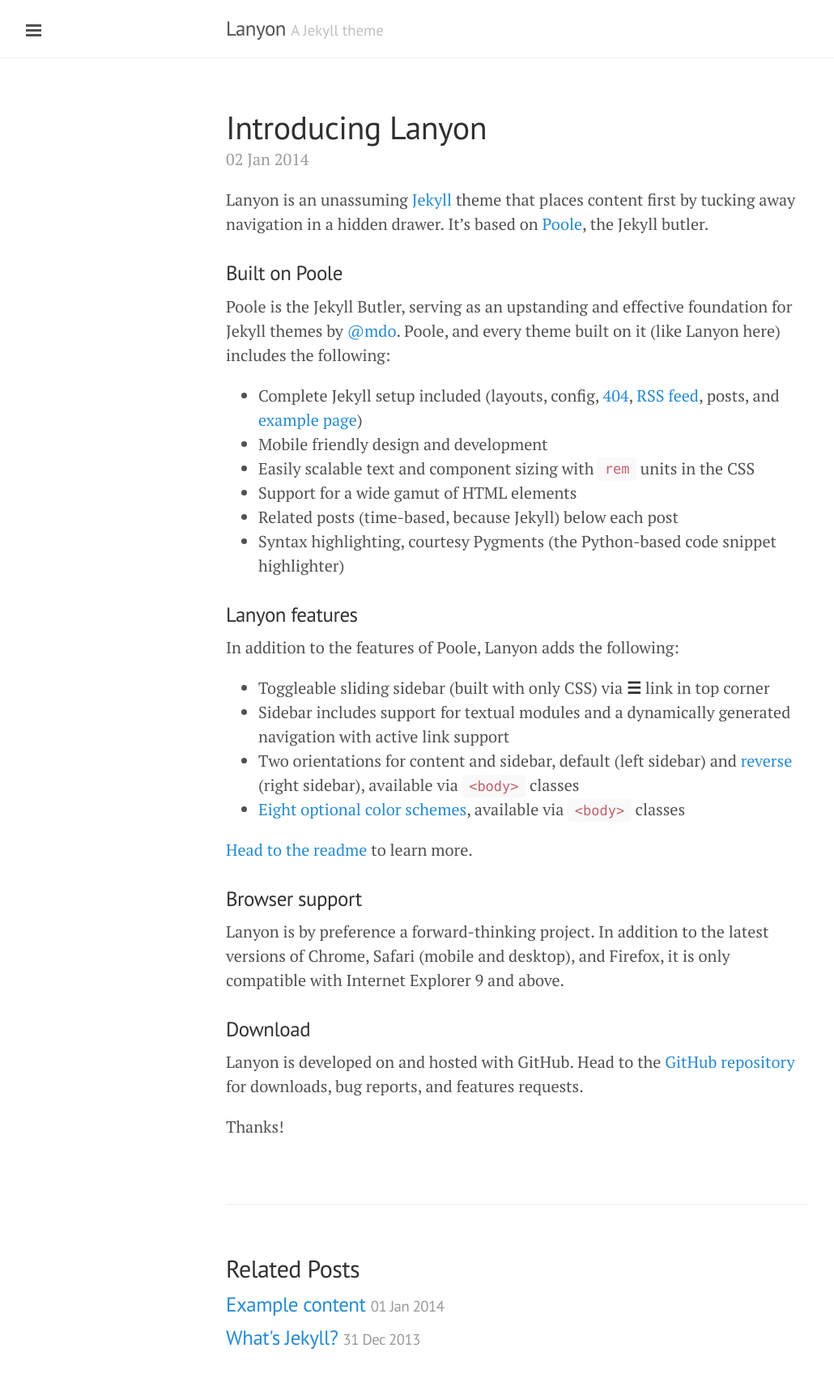
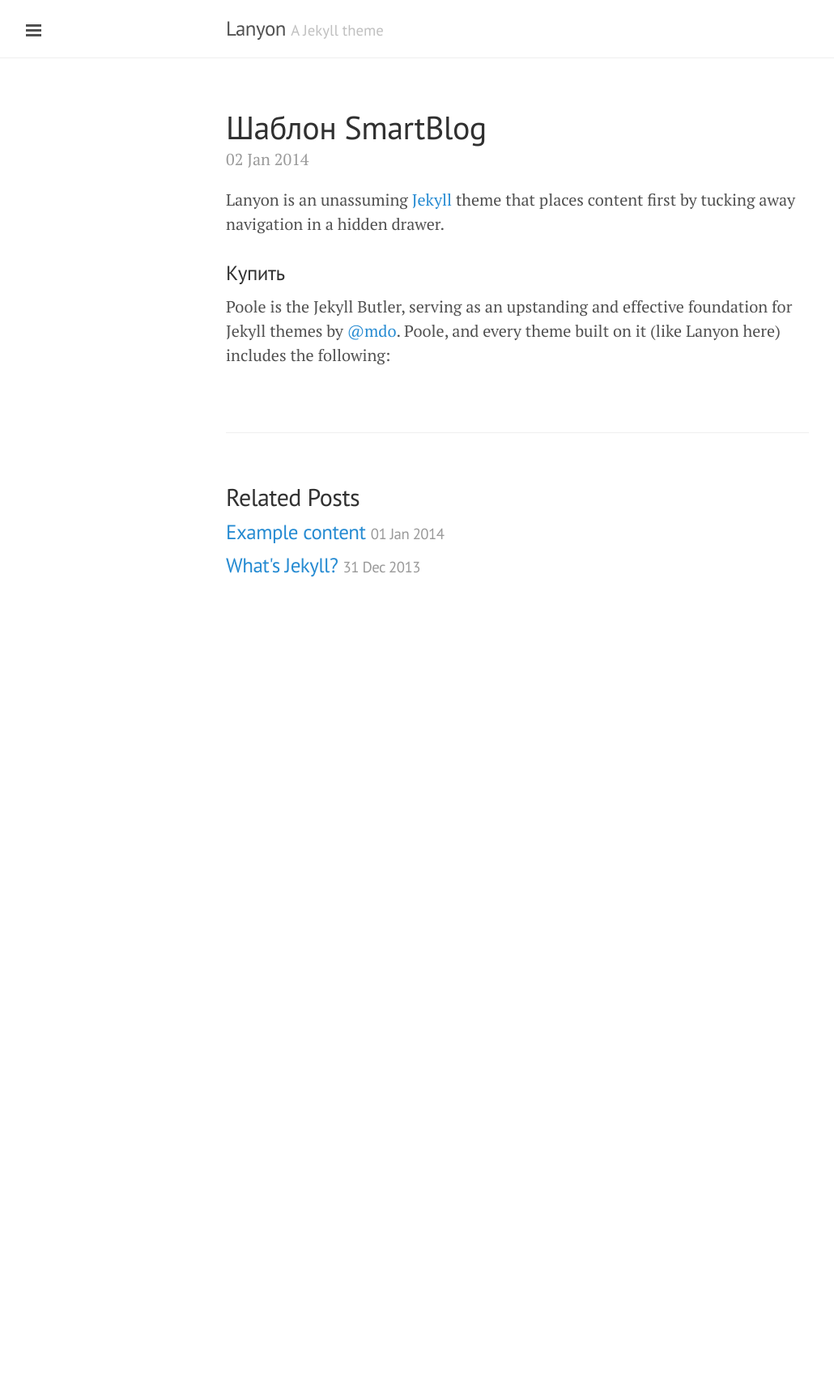
Before and after one commit to dslab1/dslab1.github.io, a Jekyll site: the page built from _posts/2014-01-02-introducing-lanyon.md, in a window 1280 px wide. Shown: the whole page at 81% size, without its empty margins (1-1031 px from the left). Built offline with Jekyll 4.4.1, drawn with Linux system fonts in a browser that asks for light colours; Markdown is read by kramdown in place of the engine named in the settings; after the commit the page ends 900 px from its top, so only the background shows below that.

Commit message:
Update 2014-01-02-introducing-lanyon.md

```diff
--- a/_posts/2014-01-02-introducing-lanyon.md
+++ b/_posts/2014-01-02-introducing-lanyon.md
@@ -1,38 +1,10 @@
 ---
 layout: post
-title: Introducing Lanyon
+title: Шаблон SmartBlog
 ---
 
-Lanyon is an unassuming [Jekyll](http://jekyllrb.com) theme that places content first by tucking away navigation in a hidden drawer. It's based on [Poole](http://getpoole.com), the Jekyll butler.
+Lanyon is an unassuming [Jekyll](http://jekyllrb.com) theme that places content first by tucking away navigation in a hidden drawer.
 
-### Built on Poole
+### Купить
 
 Poole is the Jekyll Butler, serving as an upstanding and effective foundation for Jekyll themes by [@mdo](https://twitter.com/mdo). Poole, and every theme built on it (like Lanyon here) includes the following:
-
-* Complete Jekyll setup included (layouts, config, [404](/404), [RSS feed](/atom.xml), posts, and [example page](/about))
-* Mobile friendly design and development
-* Easily scalable text and component sizing with `rem` units in the CSS
-* Support for a wide gamut of HTML elements
-* Related posts (time-based, because Jekyll) below each post
-* Syntax highlighting, courtesy Pygments (the Python-based code snippet highlighter)
-
-### Lanyon features
-
-In addition to the features of Poole, Lanyon adds the following:
-
-* Toggleable sliding sidebar (built with only CSS) via **☰** link in top corner
-* Sidebar includes support for textual modules and a dynamically generated navigation with active link support
-* Two orientations for content and sidebar, default (left sidebar) and [reverse](https://github.com/poole/lanyon#reverse-layout) (right sidebar), available via `<body>` classes
-* [Eight optional color schemes](https://github.com/poole/lanyon#themes), available via `<body>` classes
-
-[Head to the readme](https://github.com/poole/lanyon#readme) to learn more.
-
-### Browser support
-
-Lanyon is by preference a forward-thinking project. In addition to the latest versions of Chrome, Safari (mobile and desktop), and Firefox, it is only compatible with Internet Explorer 9 and above.
-
-### Download
-
-Lanyon is developed on and hosted with GitHub. Head to the <a href="https://github.com/poole/lanyon">GitHub repository</a> for downloads, bug reports, and features requests.
-
-Thanks!
```
